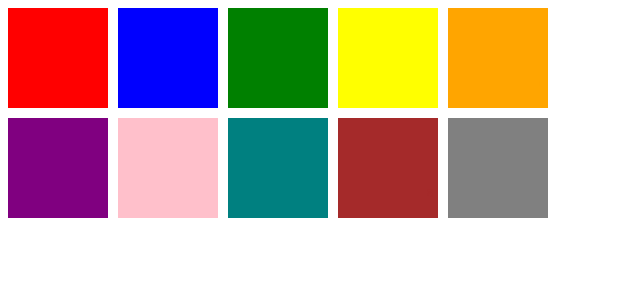
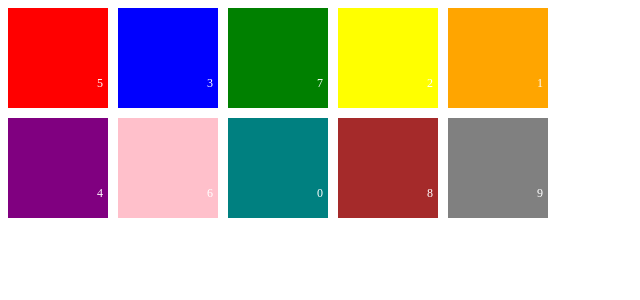
Before and after one commit to i5anin/drag-and-drop-inventory, a Vue app: page / in a window 1280 px wide. Shown: the top 300 px of the page, without its empty margins (0-640 px from the left). Built offline with nearby package versions, Linux system fonts and the light colour scheme.

Commit message:
compnents

```diff
--- /dev/null
+++ b/src/components/ColorBlock.vue
@@ -0,0 +1,64 @@
+<template>
+  <div
+    :style="{ backgroundColor: color.name }"
+    :class="{ selected: isSelected(index) }"
+    draggable="true"
+    @dragstart="dragStart"
+    @dragover="dragOver"
+    @dragend="dragEnd"
+    @click="selectCard"
+  >
+    <p v-if="color.quantity !== null" class="color-quantity">
+      {{ color.quantity }}
+    </p>
+  </div>
+</template>
+
+<script>
+export default {
+  props: {
+    color: {
+      type: Object,
+      required: true,
+    },
+    index: {
+      type: Number,
+      required: true,
+    },
+    selectedCard: {
+      type: Object,
+      required: true,
+    },
+  },
+  emits: ['dragstart', 'dragover', 'dragend', 'click'],
+  setup(props, { emit }) {
+    const isSelected = (index) => {
+      return index === props.selectedCard
+    }
+
+    const dragStart = () => {
+      emit('dragstart', props.index)
+    }
+
+    const dragOver = () => {
+      emit('dragover', props.index)
+    }
+
+    const dragEnd = () => {
+      emit('dragend')
+    }
+
+    const selectCard = () => {
+      emit('click', props.index)
+    }
+
+    return {
+      isSelected,
+      dragStart,
+      dragOver,
+      dragEnd,
+      selectCard,
+    }
+  },
+}
+</script>
--- a/src/components/MainTable.vue
+++ b/src/components/MainTable.vue
@@ -1,25 +1,17 @@
 <template>
   <div class="container">
     <div class="grid">
-      <div
+      <ColorBlock
         v-for="(color, index) in grid"
         :key="index"
-        :style="{ backgroundColor: color.name }"
-        :class="{ selected: isSelected(index) }"
-        draggable="true"
-        @dragstart="dragStart(index)"
-        @dragover="dragOver(index)"
+        :color="color"
+        :index="index"
+        :selectedCard="selectedCard"
+        @dragstart="dragStart"
+        @dragover="dragOver"
         @dragend="dragEnd"
-        @click="selectCard(index)"
-      >
-        <p
-          v-if="color.quantity !== null"
-          class="color-quantity"
-          :style="{ color: color.name }"
-        >
-          {{ color.quantity }}
-        </p>
-      </div>
+        @click="selectCard"
+      ></ColorBlock>
     </div>
     <div>
       <div class="sidebar" v-if="selectedCard !== null">
@@ -38,21 +30,15 @@
 
 <script>
 import { reactive, ref, computed, watch } from 'vue'
+import ColorBlock from './ColorBlock.vue'
+import { savePositions, loadPositions } from './localStorage.js'
 
 export default {
+  components: {
+    ColorBlock,
+  },
   setup() {
-    const grid = reactive([
-      { name: 'red', quantity: 5 },
-      { name: 'blue', quantity: 3 },
-      { name: 'green', quantity: 7 },
-      { name: 'yellow', quantity: 2 },
-      { name: 'orange', quantity: 1 },
-      { name: 'purple', quantity: 4 },
-      { name: 'pink', quantity: 6 },
-      { name: 'teal', quantity: 0 },
-      { name: 'brown', quantity: 8 },
-      { name: 'gray', quantity: 9 },
-    ])
+    const grid = reactive(loadPositions())
 
     const selectedCard = ref(null)
     let draggingIndex = null
@@ -72,7 +58,7 @@ export default {
 
     const dragEnd = () => {
       draggingIndex = null
-      savePositions()
+      savePositions(grid)
     }
 
     const selectCard = (index) => {
@@ -91,28 +77,12 @@ export default {
     })
 
     // Сохранение позиций цветов в localStorage
-    const savePositions = () => {
-      localStorage.setItem('colorGridPositions', JSON.stringify(grid))
-    }
-
-    // Загрузка позиций цветов из localStorage
-    const loadPositions = () => {
-      const positions = localStorage.getItem('colorGridPositions')
-      if (positions) {
-        grid.splice(0, grid.length, ...JSON.parse(positions))
-      }
-    }
-
-    // Загрузка позиций при монтировании компонента
     watch(
       () => grid,
       () => {
-        savePositions()
+        savePositions(grid)
       }
     )
-
-    // Загрузка позиций при создании компонента
-    loadPositions()
 
     return {
       grid,
--- /dev/null
+++ b/src/components/localStorage.js
@@ -0,0 +1,24 @@
+// Сохранение позиций цветов в localStorage
+export const savePositions = (grid) => {
+  localStorage.setItem('colorGridPositions', JSON.stringify(grid))
+}
+
+// Загрузка позиций цветов из localStorage
+export const loadPositions = () => {
+  const positions = localStorage.getItem('colorGridPositions')
+  if (positions) {
+    return JSON.parse(positions)
+  }
+  return [
+    { name: 'red', quantity: 5 },
+    { name: 'blue', quantity: 3 },
+    { name: 'green', quantity: 7 },
+    { name: 'yellow', quantity: 2 },
+    { name: 'orange', quantity: 1 },
+    { name: 'purple', quantity: 4 },
+    { name: 'pink', quantity: 6 },
+    { name: 'teal', quantity: 0 },
+    { name: 'brown', quantity: 8 },
+    { name: 'gray', quantity: 9 },
+  ]
+}
```
